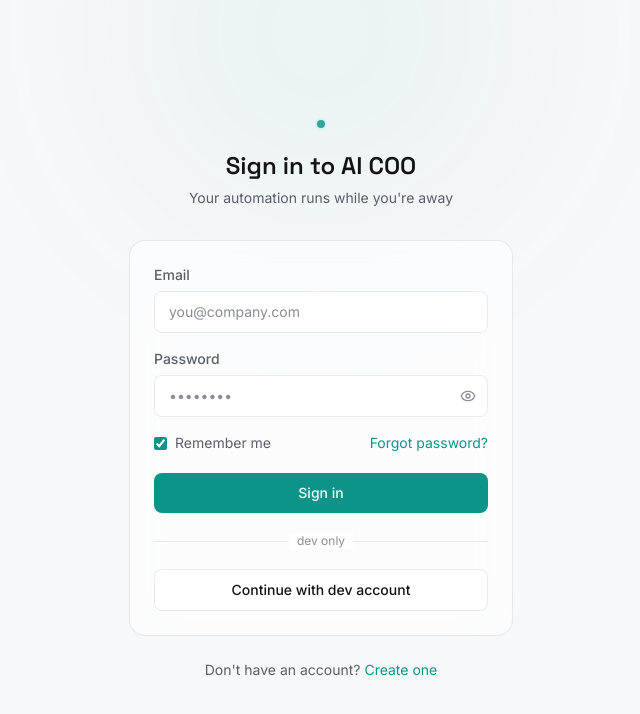
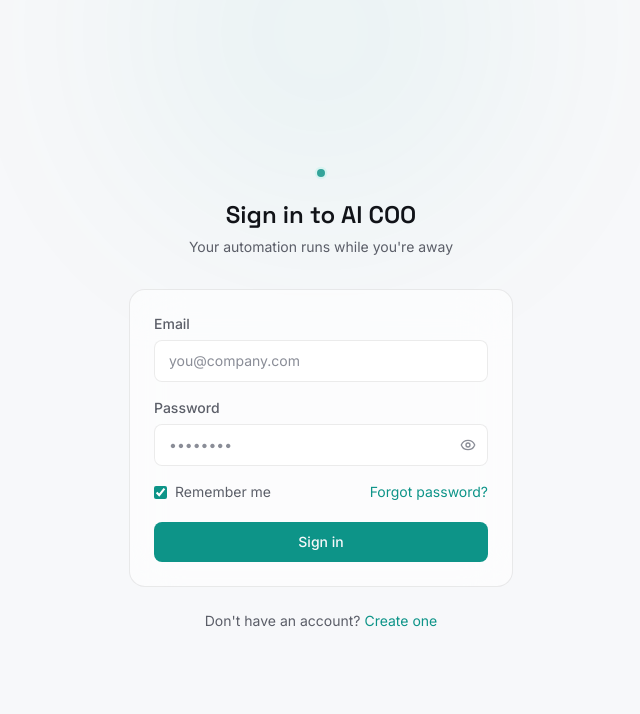
Before and after one commit to KeshavKandoi/AI-AUTOMATION, a React (Vite) app in the folder ai-coo-frontend/: page /login in a window 1280 px wide. Shown: the top 714 px of the page, without its empty margins (319-959 px from the left). Built offline with nearby package versions, Linux system fonts and the light colour scheme; no server answers.

Commit message:
feat: remove mock login functionality and associated UI elements for cleaner login experience

```diff
--- a/ai-coo-frontend/src/pages/auth/Login.tsx
+++ b/ai-coo-frontend/src/pages/auth/Login.tsx
@@ -18,7 +18,6 @@ type LoginForm = z.infer<typeof loginSchema>
 export default function Login() {
   const navigate = useNavigate()
   const setAuth = useAuthStore((s) => s.setAuth)
-  const mockLogin = useAuthStore((s) => s.mockLogin)
   const [rememberMe, setRememberMe] = useState(true)
   const [serverError, setServerError] = useState<string | null>(null)
   const [loading, setLoading] = useState(false)
@@ -112,26 +111,6 @@ export default function Login() {
             Sign in
           </Button>
 
-          <div className="relative py-1">
-            <div className="absolute inset-0 flex items-center">
-              <div className="w-full border-t border-[var(--color-border)]" />
-            </div>
-            <div className="relative flex justify-center text-xs">
-              <span className="bg-[var(--color-surface)] px-2 text-[var(--color-text-faint)]">dev only</span>
-            </div>
-          </div>
-
-          <Button
-            type="button"
-            variant="secondary"
-            className="w-full"
-            onClick={() => {
-              mockLogin()
-              navigate('/dashboard')
-            }}
-          >
-            Continue with dev account
-          </Button>
         </form>
 
         <p className="mt-6 text-center text-sm text-[var(--color-text-muted)]">
```
